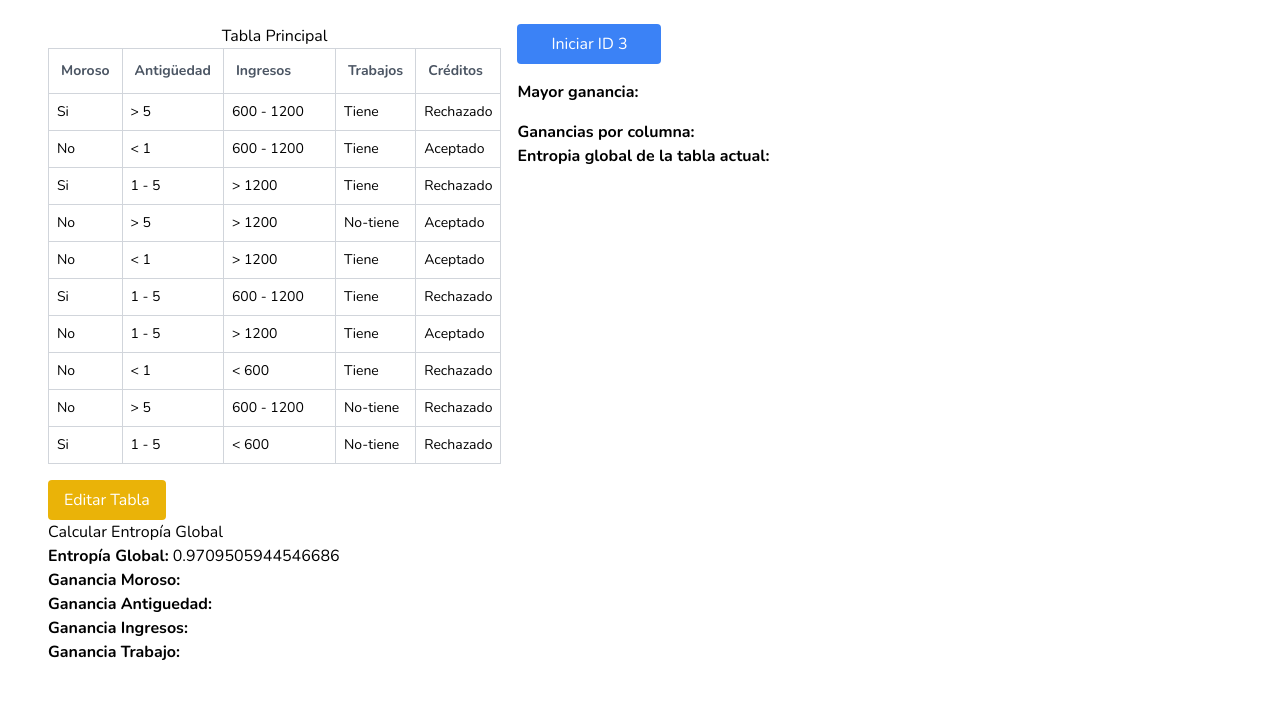
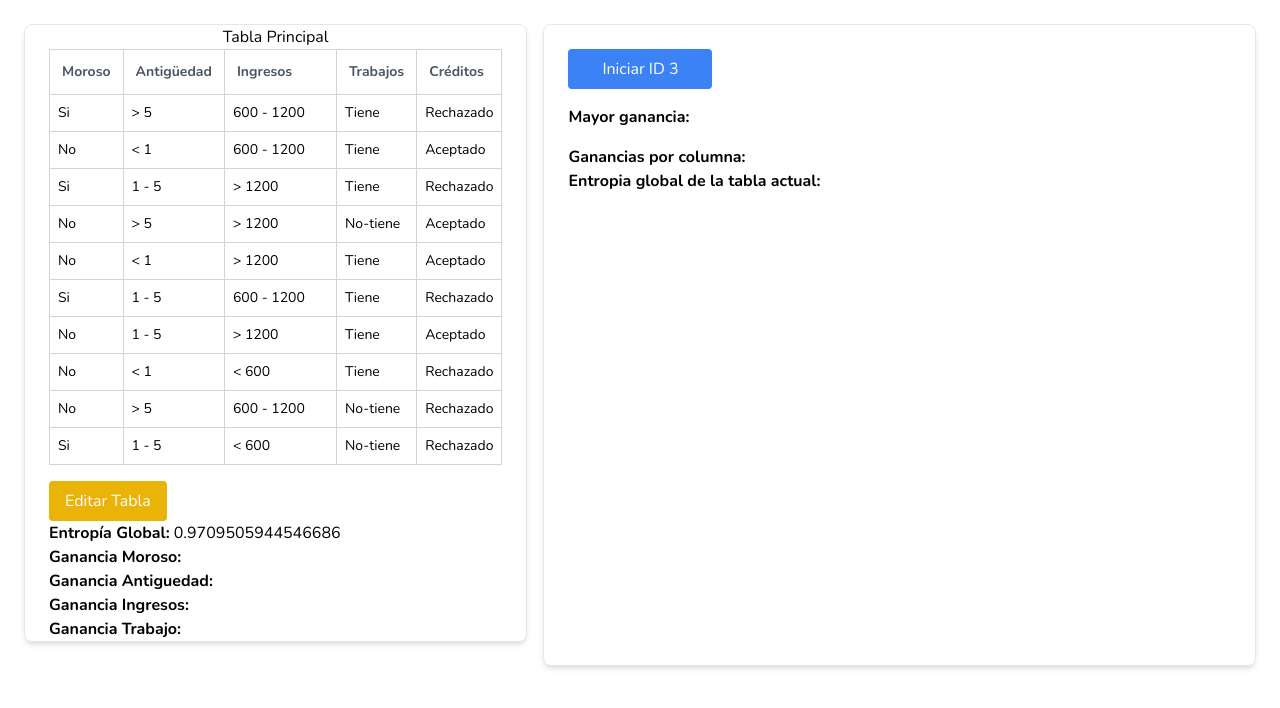
Before and after one commit to Jalter-ego/SE_ID3, an Angular app: page / in a window 1280 px wide. Shown: the top 708 px of the page. Built offline with nearby package versions, Linux system fonts and the light colour scheme.

Commit message:
retoques

```diff
--- a/src/app/app.component.html
+++ b/src/app/app.component.html
@@ -1,11 +1,11 @@
 <div class="p-6 grid grid-cols-1 md:grid-cols-[auto,1fr] gap-4">
   <!-- Columna izquierda -->
-  <div class="pl-6">
+  <div class="pl-6 pr-6 mb-6 border rounded-lg shadow-md h-max">
     <app-main-table></app-main-table>
   </div>
 
   <!-- Columna derecha -->
-  <div class="flex flex-col space-y-4">
+  <div class="flex flex-col space-y-4 border rounded-lg shadow-md p-6">
     <button
       (click)="iniciarID3()"
       class="bg-blue-500 text-white px-4 py-2 rounded hover:bg-blue-600 transition w-36"
--- a/src/app/app.component.ts
+++ b/src/app/app.component.ts
@@ -40,7 +40,6 @@ export class AppComponent implements AfterViewInit {
     this.tablaActual = this.mainTable.tablaInicial;
     this.mayGanancia = this.mainTable.mayorGanancia();
     this.filas = this.nuevasFilas(this.mainTable.tablaInicial);
-    this.index++;
     const root: TreeNode = {
       name: this.mayGanancia,
       children: [],
@@ -52,7 +51,8 @@ export class AppComponent implements AfterViewInit {
         break;
       case 'antiguedad':
         this.insertarTablas(this.filas, root);
-        this.pregunta = 'antiguedad < 1?';
+        console.log(this.index)
+        this.No()
         break;
       case 'ingresos':
         this.insertarTablas(this.filas, root);
@@ -196,7 +196,7 @@ export class AppComponent implements AfterViewInit {
       const currentRow = this.filas[this.index];
       this.pregunta = `${this.mayGanancia} ${currentRow}?`;
       this.index++;
-    }
+    }else this.index = 0;
   }
 
   nuevasFilas(selectTable: Tabla): string[] {
--- a/src/app/components/main-table/main-table.component.html
+++ b/src/app/components/main-table/main-table.component.html
@@ -77,12 +77,10 @@
       </button>
     </div>
   <div>
-    <!-- Botón para calcular la entropía global -->
-    <button (click)="EGlobal()">Calcular Entropía Global</button>
   </div>
 
   <div *ngIf="EG !== null">
-    <p><strong>Entropía Global:</strong> {{ EG }}</p>
+    <p><strong>Entropía Global:</strong> {{ this.tablaInicial.EG }}</p>
   </div>
   <div>
     <p><strong>Ganancia Moroso:</strong> {{ ganancias['moroso'] }}</p>
--- a/src/app/components/main-table/main-table.component.ts
+++ b/src/app/components/main-table/main-table.component.ts
@@ -106,9 +106,6 @@ export class MainTableComponent {
     this.EG = this.tablaInicial.calcularEntropia('creditos');
   }
 
-  EGlobal() {
-    this.EG = this.tablaInicial.calcularEntropia('creditos');
-  }
   calcularEntropias() {
     this.ganancias['moroso'] = this.tablaInicial.EMoroso();
     this.ganancias['antiguedad'] = this.tablaInicial.EAntiguedad();
@@ -134,6 +131,7 @@ export class MainTableComponent {
   }
 
   guardarCambios(rowIndex: number) {
+    this.tablaInicial.EG = this.tablaInicial.calcularEntropia('creditos')
     console.log('Cambios guardados:', this.rows[rowIndex]);
   }
 }
```
